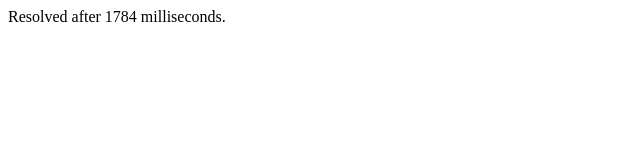
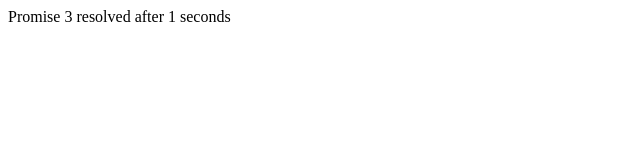
Before and after one commit to acciojob/race-to-finish-vishalpawar132, a website: page main.html in a window 1280 px wide. Shown: the full height of the page, 0-640 px from the left. Drawn offline with Linux system fonts and the light colour scheme.

Commit message:
created a submission

```diff
--- a/script.js
+++ b/script.js
@@ -1,28 +1,24 @@
 window.promises = [];
 
-function createRandomDelayPromise() {
-  const min = 1000; // 1 second
-  const max = 5000; // 5 seconds
-  const delay = Math.floor(Math.random() * (max - min + 1)) + min;
-
-  return new Promise((resolve) => {
+// Create an array of five promises with random delays between 1 and 5 seconds
+for (let i = 0; i < 5; i++) {
+  const delay = Math.floor(Math.random() * 5) + 1;
+  const promise = new Promise((resolve) => {
     setTimeout(() => {
-      resolve(delay);
-    }, delay);
+      resolve(`Promise ${i + 1} resolved after ${delay} seconds`);
+    }, delay * 1000);
   });
+  promises.push(promise);
 }
 
-for (let i = 0; i < 5; i++) {
-  promises.push(createRandomDelayPromise());
-}
-
-document.addEventListener("DOMContentLoaded", () => {
-  Promise.any(promises)
-    .then((result) => {
-      const outputElement = document.getElementById("output");
-      outputElement.textContent = `Resolved after ${result} milliseconds.`;
-    })
-    .catch((error) => {
-      console.error(error);
-    });
-});
+// Wait for the first promise to resolve using Promise.any()
+Promise.any(promises)
+  .then((result) => {
+    // Print the result to the output div
+    const outputDiv = document.getElementById('output');
+    outputDiv.textContent = result;
+  })
+  .catch((error) => {
+    // Handle errors if no promise resolves
+    console.log('All promises rejected:', error);
+  });
```
Also changed, not shown: main.html (line endings or trailing spaces).
